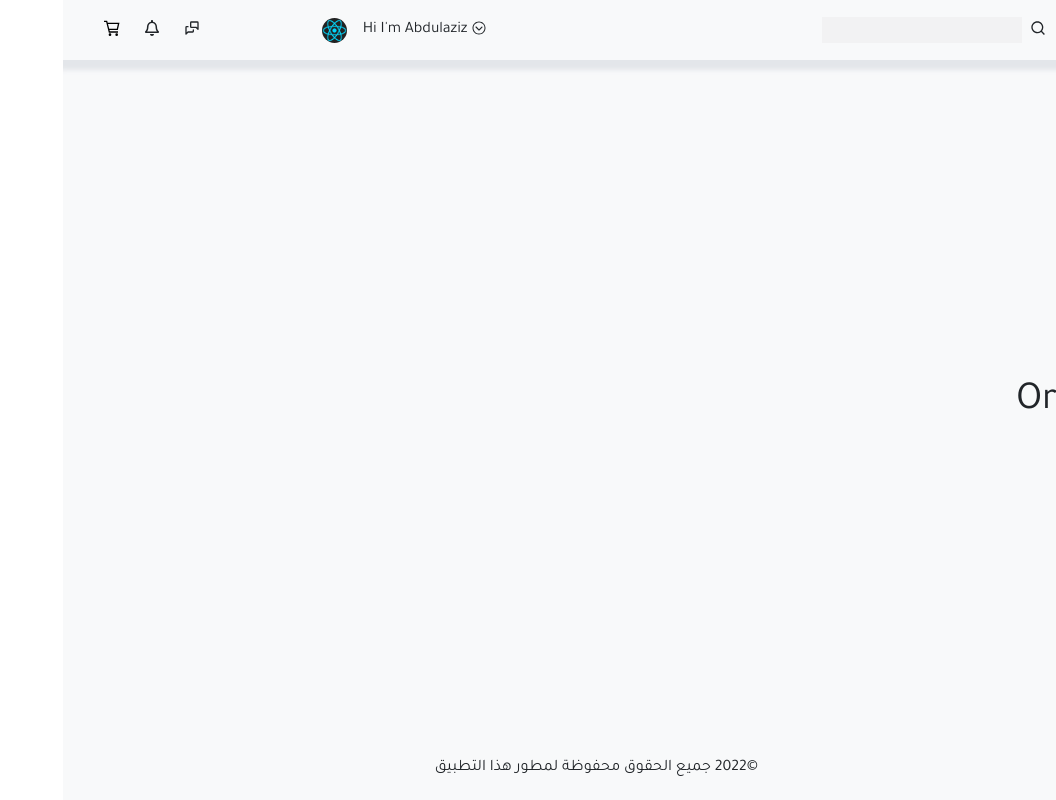
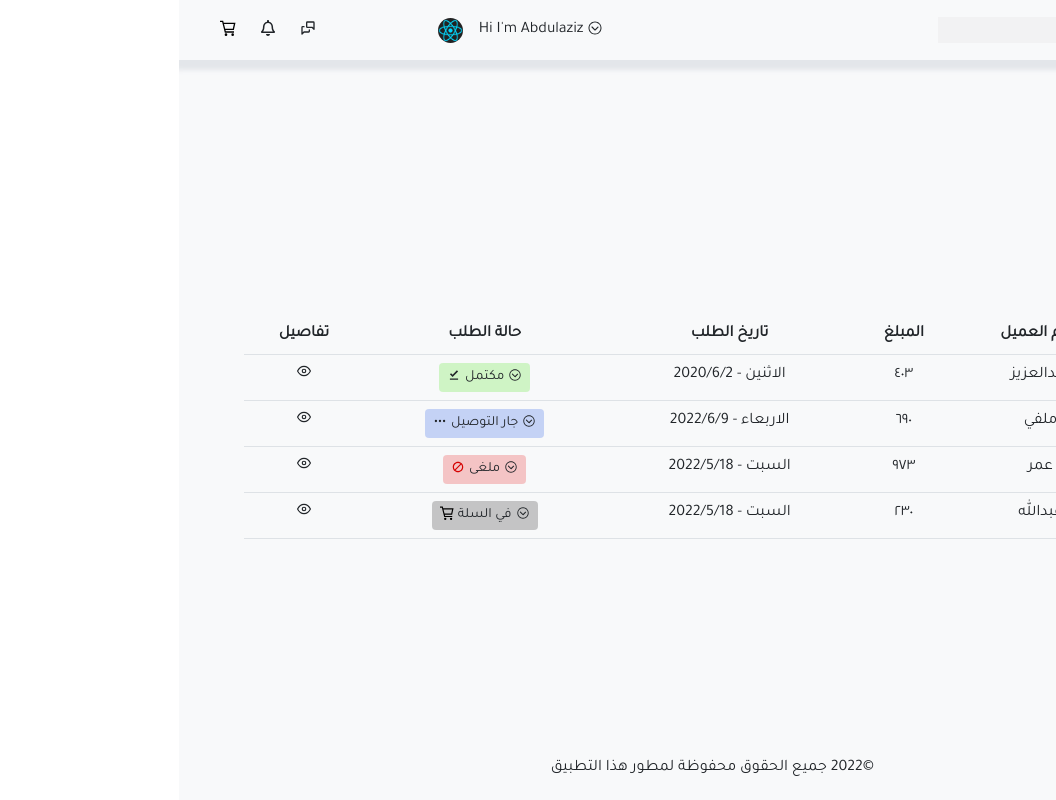
Before and after one commit to azmlan/dashboard-react, a React (Create React App) app: page /orders in a window 1280 px wide. Shown: the whole page, without its empty margins (224-1280 px from the left). Built offline with nearby package versions, Linux system fonts and the light colour scheme.

Commit message:
order Page done

```diff
--- a/src/App.css
+++ b/src/App.css
@@ -55,6 +55,43 @@ tbody tr:hover{
     background-color: rgba(12, 12, 12, 0.01);
 }
 
+
+.grayHover{
+    background: rgba(0, 0, 0, 0.211);
+    transition: ease-in-out 0.3s;
+}
+.greenHover{
+    background: rgba(53, 227, 0, 0.211);
+    transition: ease-in-out 0.3s;
+}
+.redHover{
+    background: rgba(227, 0, 0, 0.211);
+    transition: ease-in-out 0.3s;
+}
+.blueHover{
+    background: rgba(0, 68, 227, 0.211);
+    transition: ease-in-out 0.3s;
+}
+
+.blueHover:hover{
+    background: rgba(0, 68, 227, 0.1);
+    transition: ease-in-out 0.3s;
+}
+
+.grayHover:hover{
+    background: rgba(0, 0, 0, 0.1);
+    transition: ease-in-out 0.3s;
+}
+.greenHover:hover{
+    background: rgba(53, 227, 0, 0.1);
+    transition: ease-in-out 0.3s;
+}
+.redHover:hover{
+    background: rgba(227, 0, 0, 0.1);
+    transition: ease-in-out 0.3s;
+}
+
+
 @media (max-width: 576px) {
     .col-xs-12 {
         flex: 0 0 auto;
--- a/src/App.js
+++ b/src/App.js
@@ -25,9 +25,9 @@ function App() {
         <Route path="/" element={<Dashboard/>}/>
         <Route path="/dashboard" element={<Dashboard/>}/>
         <Route path="/employees" element={<Employees/>}/>
-        <Route path="/products" element={<Products/>}/>
         <Route path="/orders" element={<Orders/>}/>
         <Route path="/clients" element={<Clients/>}/>
+        <Route path="/products" element={<Products/>}/>
 
         <Route path="*" element={<ErrorPage/>}/>
       </Routes>
--- a/src/components/Sidebar.jsx
+++ b/src/components/Sidebar.jsx
@@ -12,11 +12,11 @@ let navigate = useNavigate();
         <h3 className='   p-5 row align-items-center'>Logo</h3>
 
       <div className="sidebar-links   h-100 d-flex flex-column align-items-center justify-content-around mb-5 text-dark">
-        <button onClick={()=>navigate('/')} className="btn  ">لوحة التحكم</button>
-        <button onClick={()=>navigate('/employees')} className="btn  ">الموظفين</button>
-        <button onClick={()=>navigate('/clients')} className="btn  ">العملاء</button>
-        <button onClick={()=>navigate('/products')} className="btn  ">المنتجات</button>
-        <button onClick={()=>navigate('/orders')} className="btn  ">الطلبات</button>
+        <button type='button' onClick={()=>navigate('/')} className="btn  ">لوحة التحكم</button>
+        <button type='button' onClick={()=>navigate('/employees')} className="btn  ">الموظفين</button>
+        <button type='button' onClick={()=>navigate('/clients')} className="btn  ">العملاء</button>
+        <button type='button' onClick={()=>navigate('/orders')} className="btn  ">الطلبات</button>
+        <button type='button' onClick={()=>navigate('/products')} className="btn  ">المنتجات</button>
       </div>
 
       <div className="sidebar-other   h-100 d-flex flex-column align-items-center justify-content-start ">
--- a/src/pages/Clients.jsx
+++ b/src/pages/Clients.jsx
@@ -10,7 +10,7 @@ export default function Clients() {
         <table className="table ">
           <thead>
             <tr>
-              <th>#</th>
+              <th>ID</th>
               <th>الإسم</th>
               <th>الإيميل</th>
               <th>العنوان</th>
@@ -20,7 +20,9 @@ export default function Clients() {
           <tbody>
             <tr>
               <th>1</th>
-              <td>عبدالعزيز</td>
+              <td>
+                <button type="button" className="btn btn-sm noBorder" onClick={()=>alert('بيانات العميل')} style={{fontSize:15}}>عبدالعزيز</button>
+              </td>
               <td>dev.abdulaziz@outlook.com</td>
               <td>القصيم - بريدة</td>
               <td className="">
@@ -37,7 +39,9 @@ export default function Clients() {
             </tr>
             <tr>
               <th>2</th>
-              <td>ملفي</td>
+              <td>
+                <button type="button" className="btn btn-sm noBorder" onClick={()=>alert('بيانات العميل')} style={{fontSize:15}}>عمر</button>
+              </td>
               <td>molvy51@gmail.com</td>
               <td>القصيم - بريدة</td>
               <td className="">
@@ -54,7 +58,9 @@ export default function Clients() {
             </tr>
             <tr>
               <th>3</th>
-              <td>عمر</td>
+              <td>
+                <button type="button" className="btn btn-sm noBorder" onClick={()=>alert('بيانات العميل')} style={{fontSize:15}}>ملفي</button>
+              </td>
               <td>omar053@hotmail.com</td>
               <td>القصيم - بريدة</td>
               <td className="">
--- a/src/pages/Employees.jsx
+++ b/src/pages/Employees.jsx
@@ -9,7 +9,7 @@ export default function Employees() {
         <table className="table ">
   <thead >
     <tr>
-      <th>#</th>
+      <th>ID</th>
       <th>الإسم</th>
       <th>الصلاحيات</th>
       <th>تعديل</th>
@@ -21,8 +21,8 @@ export default function Employees() {
       <td>عبدالعزيز</td>
       <td>مدير كبير</td>
       <td className='d-flex  justify-content-center'>
-        <button className='btn btn-sm noBorder   text-dark noMargin noPadding   '><FaEdit size={14}/></button>
-        <button className='btn btn-sm noBorder   text-dark noMargin noPadding'><RiDeleteBin6Line size={15}/></button>
+        <button className='btn btn-sm noBorder   text-dark mx-2 noPadding   '><FaEdit size={14}/></button>
+        <button className='btn btn-sm noBorder   text-dark mx-2 noPadding'><RiDeleteBin6Line size={15}/></button>
       </td>
     </tr>
     <tr>
@@ -30,8 +30,8 @@ export default function Employees() {
       <td>ملفي</td>
       <td>ابو المدير</td>
       <td className='d-flex  justify-content-center'>
-        <button className='btn btn-sm noBorder   text-dark noMargin noPadding   '><FaEdit size={14}/></button>
-        <button className='btn btn-sm noBorder   text-dark noMargin noPadding'><RiDeleteBin6Line size={15}/></button>
+        <button className='btn btn-sm noBorder   text-dark mx-2 noPadding   '><FaEdit size={14}/></button>
+        <button className='btn btn-sm noBorder   text-dark mx-2 noPadding'><RiDeleteBin6Line size={15}/></button>
       </td>
     </tr>
     <tr >
@@ -39,8 +39,8 @@ export default function Employees() {
       <td>عمر</td>
       <td>اخوه</td>
       <td className='d-flex  justify-content-center'>
-        <button className='btn btn-sm noBorder   text-dark iconCircle   '><FaEdit size={14}/></button>
-        <button className='btn btn-sm noBorder   text-dark iconCircle'><RiDeleteBin6Line size={15}/></button>
+        <button className='btn btn-sm noBorder   text-dark    '><FaEdit size={14}/></button>
+        <button className='btn btn-sm noBorder   text-dark '><RiDeleteBin6Line size={15}/></button>
       </td>
     </tr>
   </tbody>
--- a/src/pages/Orders.jsx
+++ b/src/pages/Orders.jsx
@@ -1,11 +1,87 @@
 import React from 'react'
+import { MdFileDownloadDone } from "react-icons/md";
+import { FiEye } from "react-icons/fi";
+import { TbDots } from "react-icons/tb";
+import { FcCancel } from "react-icons/fc";
+import { IoIosArrowDropdown } from "react-icons/io";
+import { GrCart } from "react-icons/gr";
 
 export default function Orders() {
   return (
-    <div>
-        <h1>
-        Orders
-        </h1>
+    <div className="orders ">
+    <h1 className="px-5">الطلبات</h1>
+    <div style={{ maxWidth: "90%" }} className="container ">
+      <table className="table ">
+        <thead>
+          <tr>
+            <th>ID</th>
+            <th>اسم العميل</th>
+            <th>المبلغ</th>
+            <th>تاريخ الطلب</th>
+            <th>حالة الطلب</th>
+            <th>تفاصيل</th>
+          </tr>
+        </thead>
+        <tbody>
+          <tr>
+            <th>1</th>
+            <td>عبدالعزيز</td>
+            <td>٤٠٣</td>
+            <td><span> الاثنين -  2020/6/2</span></td>
+            <td>
+              <button className='btn btn-sm noBorder greenHover'>
+              <IoIosArrowDropdown />
+              <span className='mx-1'>مكتمل</span>
+              <MdFileDownloadDone/>
+              </button>
+              </td>
+            <td><button className="btn btn-sm noBorder mx-2 noPadding text-dark"><FiEye size={14} /></button></td>
+          </tr>
+          <tr>
+            <th>٢</th>
+            <td>ملفي</td>
+            <td>٦٩٠</td>
+            <td><span> الاربعاء -  2022/6/9</span></td>
+            <td>
+              <button className='btn btn-sm noBorder blueHover'>
+              <IoIosArrowDropdown />
+              <span className='mx-1'>جار التوصيل</span>
+              <TbDots/>
+              </button>
+              </td>
+            <td><button className="btn btn-sm noBorder mx-2 noPadding text-dark"><FiEye size={14} /></button></td>
+          </tr>
+          <tr>
+            <th>٣</th>
+            <td>عمر</td>
+            <td>٩٧٣</td>
+            <td><span> السبت -  2022/5/18</span></td>
+            <td>
+            <button className='btn btn-sm noBorder redHover'>
+              <IoIosArrowDropdown />
+              <span className='mx-1'>ملغى</span>
+              <FcCancel/>
+              </button>
+              </td>
+            <td><button className="btn btn-sm noBorder mx-2 noPadding text-dark"><FiEye size={14} /></button></td>
+          </tr>
+          <tr>
+            <th>٤</th>
+            <td>عبدالله</td>
+            <td>٢٣٠</td>
+            <td><span> السبت -  2022/5/18</span></td>
+            <td>
+            <button className='btn btn-sm noBorder grayHover'>
+              <IoIosArrowDropdown />
+              <span className='mx-1'>في السلة</span>
+              <GrCart/>
+              </button>
+              </td>
+            <td><button className="btn btn-sm noBorder mx-2 noPadding text-dark"><FiEye size={14} /></button></td>
+          </tr>
+        </tbody>
+      </table>
     </div>
+  </div>
   )
 }
```
